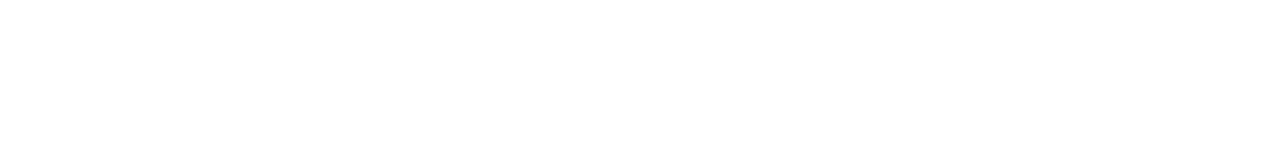
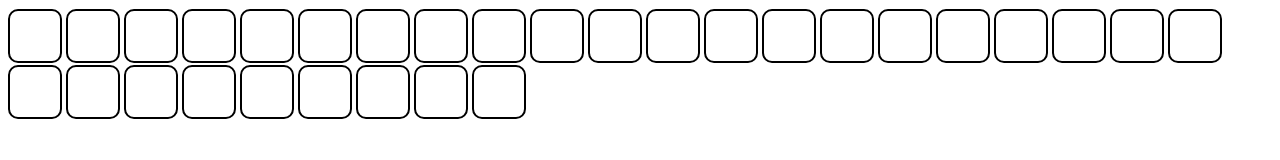
Before and after one commit to A7med-p/my-wordle, a plain HTML site: page index.html in a window 1280 px wide. Drawn offline with Linux system fonts and the light colour scheme.

Commit message:
adding the board and styling it

```diff
--- a/css/style.css
+++ b/css/style.css
@@ -0,0 +1,13 @@
+.sqrup {
+  width: 50px;
+  height: 50px;
+  display: inline-block;
+  border: 2px solid black;
+  font-size: 30px;
+  text-align: center;
+  line-height: 100px;
+  vertical-align: top;
+  background-color: white;
+  margin: 1px 0;
+  border-radius: 10px;
+}
--- a/index.html
+++ b/index.html
@@ -3,9 +3,43 @@
 <head>
     <meta charset="UTF-8">
     <meta name="viewport" content="width=device-width, initial-scale=1.0">
+    <link rel="stylesheet" href="./css/style.css">
+    <script defer src="./js/app.js"></script>
     <title>Document</title>
 </head>
 <body>
+    <section class="board">
+    <div class="sqrup" id="0"></div>
+    <div class="sqrup" id="1"></div>
+    <div class="sqrup" id="2"></div>
+    <div class="sqrup" id="3"></div>
+    <div class="sqrup" id="4"></div>
+    <div class="sqrup" id="5"></div>
+    <div class="sqrup" id="6"></div>
+    <div class="sqrup" id="7"></div>
+    <div class="sqrup" id="8"></div>
+    <div class="sqrup" id="9"></div>
+    <div class="sqrup" id="10"></div>
+    <div class="sqrup" id="11"></div>
+    <div class="sqrup" id="12"></div>
+    <div class="sqrup" id="13"></div>
+    <div class="sqrup" id="14"></div>
+    <div class="sqrup" id="15"></div>
+    <div class="sqrup" id="16"></div>
+    <div class="sqrup" id="17"></div>
+    <div class="sqrup" id="18"></div>
+    <div class="sqrup" id="19"></div>
+    <div class="sqrup" id="20"></div>
+    <div class="sqrup" id="21"></div>
+    <div class="sqrup" id="22"></div>
+    <div class="sqrup" id="23"></div>
+    <div class="sqrup" id="24"></div>
+    <div class="sqrup" id="25"></div>
+    <div class="sqrup" id="26"></div>
+    <div class="sqrup" id="27"></div>
+    <div class="sqrup" id="28"></div>
+    <div class="sqrup" id="29"></div>
+</section>
 
 </body>
 </html>
```
